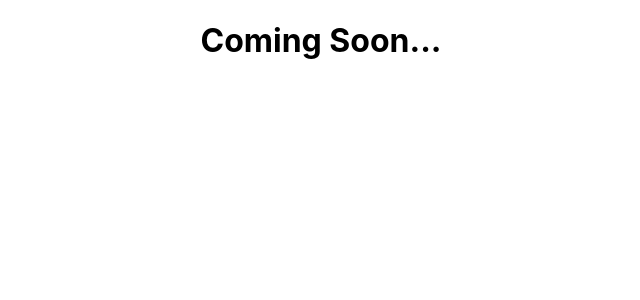
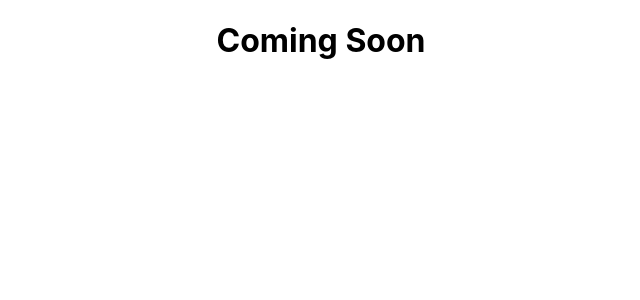
Before and after one commit to DulguunUranbaatar/React-Project, a React (Create React App) app in the folder Desktop/LeoProject/myapp/: page / in a window 1280 px wide. Shown: the top 300 px of the page, without its empty margins (319-959 px from the left). Built offline with nearby package versions, Linux system fonts and the light colour scheme.

Commit message:
update five

```diff
--- a/Desktop/LeoProject/myapp/src/Header.js
+++ b/Desktop/LeoProject/myapp/src/Header.js
@@ -1,6 +1,6 @@
 const Header = () => {
     return(
-        <h1>Coming Soon...</h1>
+        <h1>Coming Soon</h1>
     )
 }
 
```
